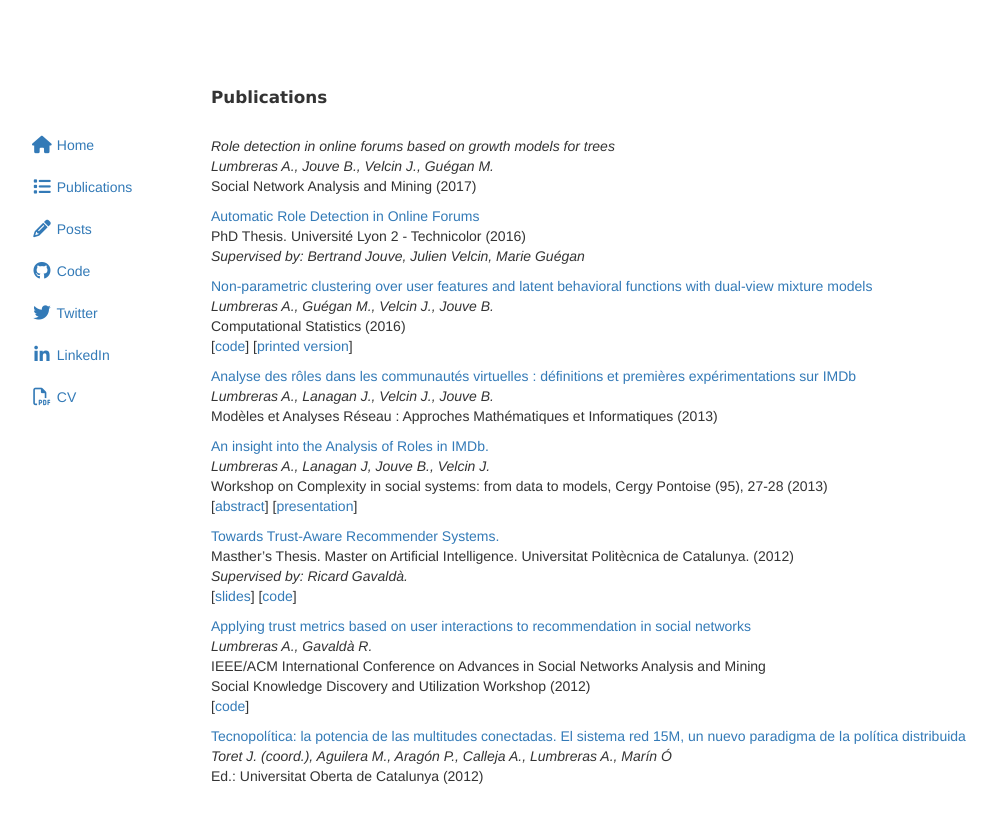
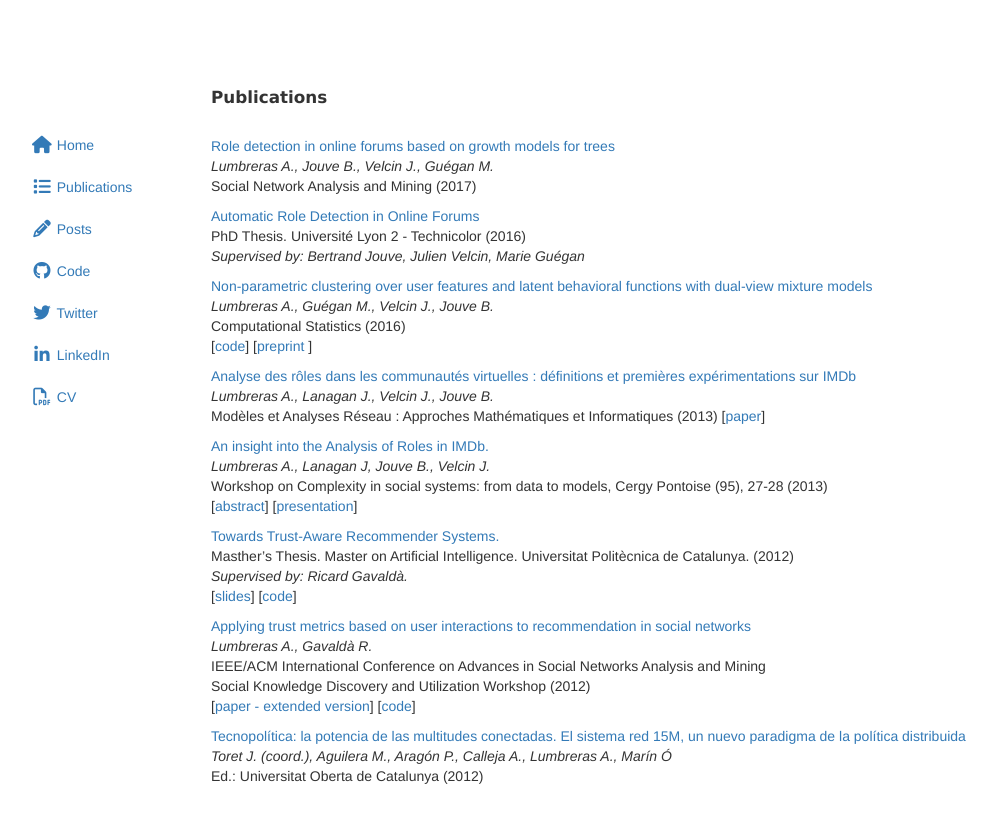
Before and after one commit to alumbreras/alumbreras.github.io, a Jekyll site: the page built from publications.md, in a window 1280 px wide. Shown: the top 823 px of the page, without its empty margins (54-1050 px from the left). Built offline with Jekyll 4.4.1, drawn with Linux system fonts in a browser that asks for light colours; nearby versions of some CDN libraries; comment, search, counter and statistics services are not loaded.

Commit message:
update publis

```diff
--- a/publications.md
+++ b/publications.md
@@ -5,7 +5,7 @@
 
 ## Publications
 
-_Role detection in online forums based on growth models for trees_<br>
+[Role detection in online forums based on growth models for trees](https://www.springer.com/computer/database+management+%26+information+retrieval/journal/13278)<br>
 *Lumbreras A., Jouve B., Velcin J., Guégan M.* <br>
 Social Network Analysis and Mining (2017)
 
@@ -13,14 +13,15 @@
 PhD Thesis. Université Lyon 2 - Technicolor (2016) <br>
 *Supervised by: Bertrand Jouve, Julien Velcin, Marie Guégan* <br>
 
-[Non-parametric clustering over user features and latent behavioral functions with dual-view mixture models](https://github.com/alumbreras/Dual-DPGMM/blob/master/doc/ComputStat%20submission/dualview_clustering_camera.pdf)  <br>
+[Non-parametric clustering over user features and latent behavioral functions with dual-view mixture models](http://link.springer.com/article/10.1007/s00180-016-0668-0) <br>
 *Lumbreras A., Guégan M., Velcin J., Jouve B.* <br>
 Computational Statistics (2016)   <br>
-[[code](https://github.com/alumbreras/Dual-DPGMM)] [[printed version](http://link.springer.com/article/10.1007/s00180-016-0668-0)]
+[[code](https://github.com/alumbreras/Dual-DPGMM)] [[preprint](https://github.com/alumbreras/Dual-DPGMM/blob/master/doc/ComputStat%20submission/dualview_clustering_camera.pdf) ]
 
-[Analyse des rôles dans les communautés virtuelles : définitions et premières expérimentations sur IMDb](http://arxiv.org/ftp/arxiv/papers/1309/1309.7187.pdf) <br>
+[Analyse des rôles dans les communautés virtuelles : définitions et premières expérimentations sur IMDb](http://lipn.univ-paris13.fr/marami2013/MARAMI13/Programme_2.html) <br>
 *Lumbreras A., Lanagan J., Velcin J.,  Jouve B.* <br>
 Modèles et Analyses Réseau : Approches Mathématiques et Informatiques (2013)
+[[paper](http://arxiv.org/ftp/arxiv/papers/1309/1309.7187.pdf)]
 
 [An insight into the Analysis of Roles in IMDb.](http://complexity-in-social-systems.u-cergy.fr/?page_id=326)   <br>
 *Lumbreras A., Lanagan J, Jouve B., Velcin J.* <br>
@@ -32,10 +33,11 @@
 *Supervised by: Ricard Gavaldà.* <br>
 [[slides](http://www.slideshare.net/anarcaster/towards-trustaware-recommender-systems)] [[code](https://bitbucket.org/alumbreras/trust-aware-recommender-system-for-tweets)]
 
-[Applying trust metrics based on user interactions to recommendation in social networks](http://albertolumbreras.net/files/Lumbreras_Gavalda_ASONAM_2012_extversion.pdf)  <br>
+[Applying trust metrics based on user interactions to recommendation in social networks](http://ieeexplore.ieee.org/document/6425600/)<br>
 *Lumbreras A., Gavaldà R.* <br>
 IEEE/ACM International Conference on Advances in Social Networks Analysis and Mining    <br>
 Social Knowledge Discovery and Utilization Workshop  (2012)  <br>
+[[paper - extended version](http://albertolumbreras.net/files/Lumbreras_Gavalda_ASONAM_2012_extversion.pdf)]
 [[code](https://bitbucket.org/alumbreras/trust-aware-recommender-system-for-tweets/)]
 
 [Tecnopolítica: la potencia de las multitudes conectadas. El sistema red 15M, un nuevo paradigma de la política distribuida](http://tecnopolitica.net/sites/default/files/1878-5799-3-PB%20%282%29.pdf)   <br>
```
